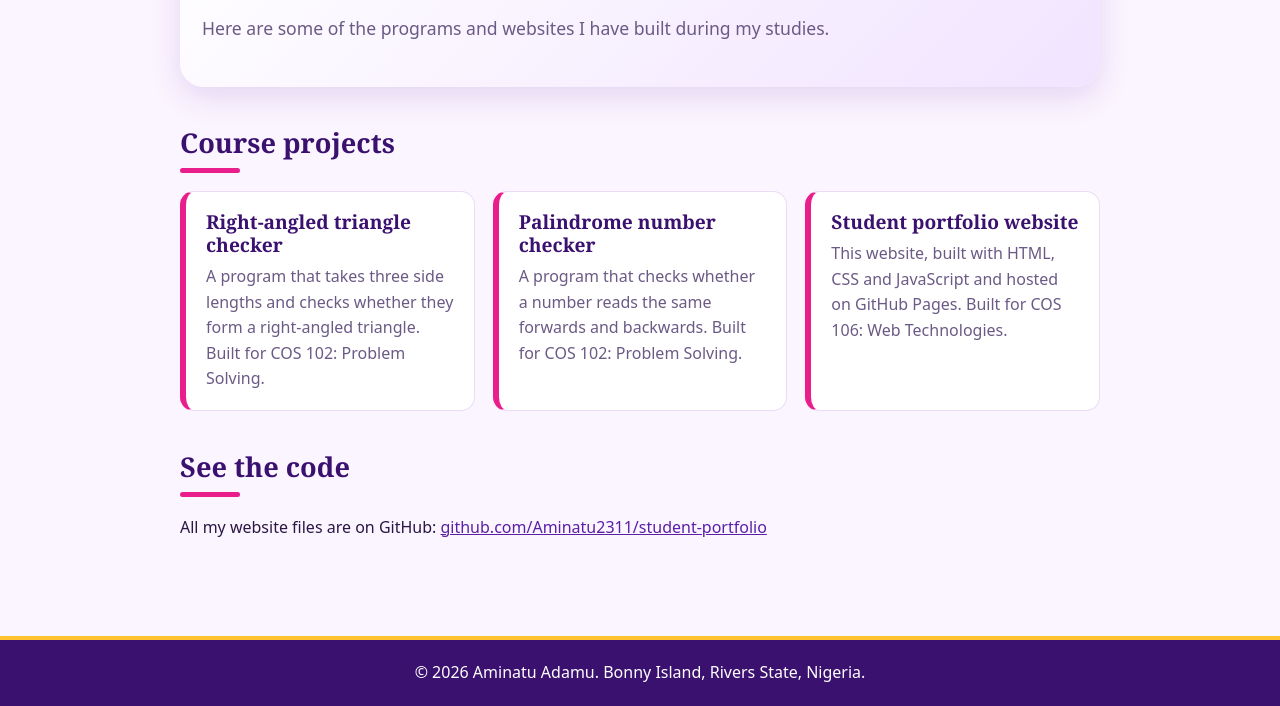
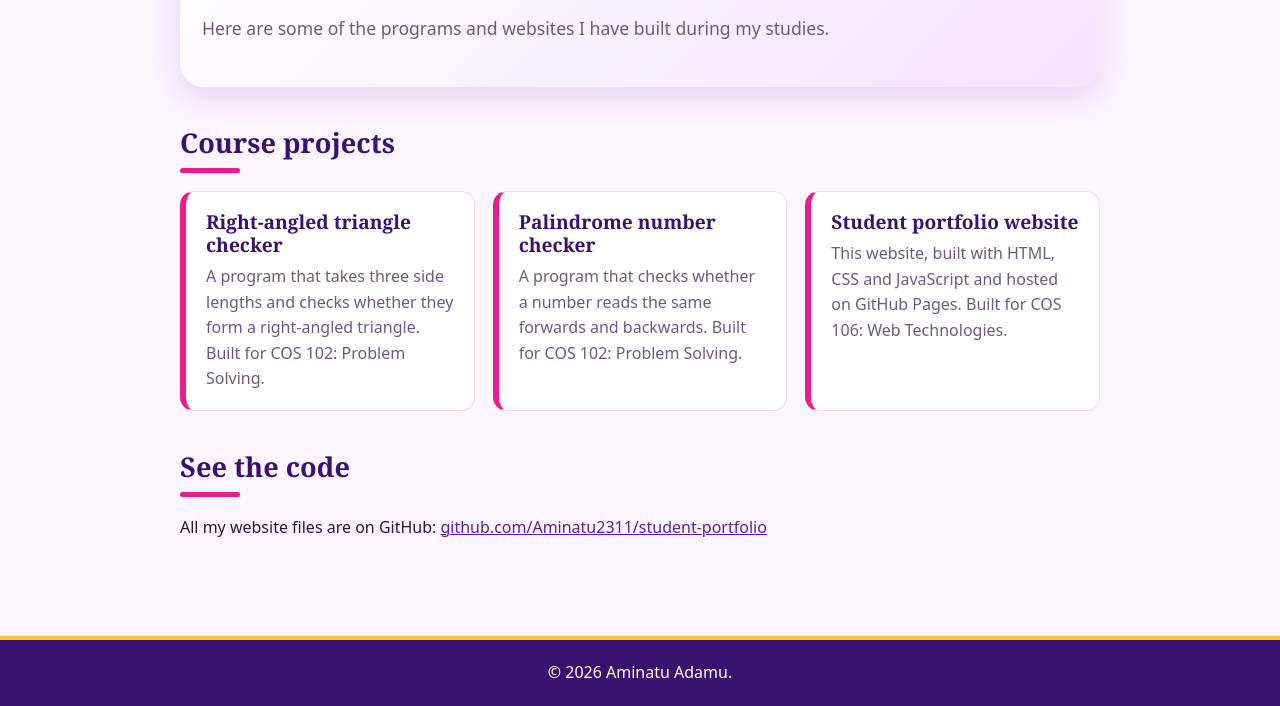
Before and after one commit to Aminatu2311/student-portfolio, a plain HTML site: page projects.html in a window 1280 px wide. Shown: the part 239-945 px from the top of the page. Drawn offline with Linux system fonts and the light colour scheme.

Commit message:
Update projects.html

```diff
--- a/projects.html
+++ b/projects.html
@@ -58,7 +58,7 @@
   </main>
 
   <footer class="site-footer">
-    <p>&copy; 2026 Aminatu Adamu. Bonny Island, Rivers State, Nigeria.</p>
+    <p>&copy; 2026 Aminatu Adamu.</p>
   </footer>
 
 </body>
```
